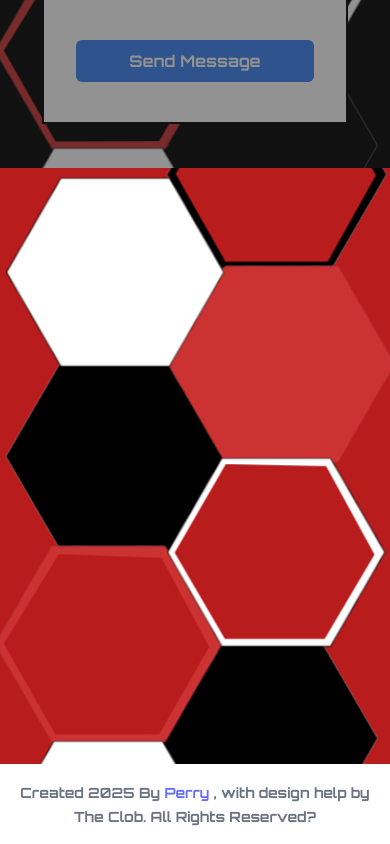
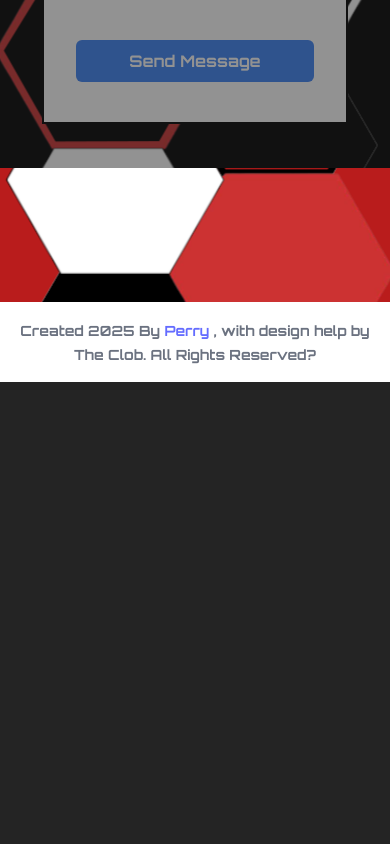
Before and after one commit to Perry512/585z, a React (Vite) app: page /585z/home in a window 390 px wide. Shown: the part 6652-7496 px from the top of the page. After the commit the page ends 7034 px from the top, so only its background shows below. Built offline with nearby package versions, Linux system fonts and the light colour scheme; some icons are missing.

Commit message:
[FIX] Style: Made social banner more mobile friendly

```diff
--- a/src/components/LargeSocialLinkBanner.tsx
+++ b/src/components/LargeSocialLinkBanner.tsx
@@ -4,7 +4,7 @@ import hexes from "../assets/Hex_Example.png";
 export default function LargeSocialLinkBanner() {
     return (
         <>
-            <div className="min-h-[10vh] bg-red-700 flex flex-col sm:flex-row justify-center items-center gap-5" style={{ backgroundImage: `url(${hexes})`, backgroundPosition: "50% 20%"}}>
+            <div className="min-h-[10vh] bg-red-700 flex flex-row justify-center items-center gap-1 sm:gap-5" style={{ backgroundImage: `url(${hexes})`, backgroundPosition: "50% 20%"}}>
                 <div
                     className="flex flex-row p-10">
                     <a
```
